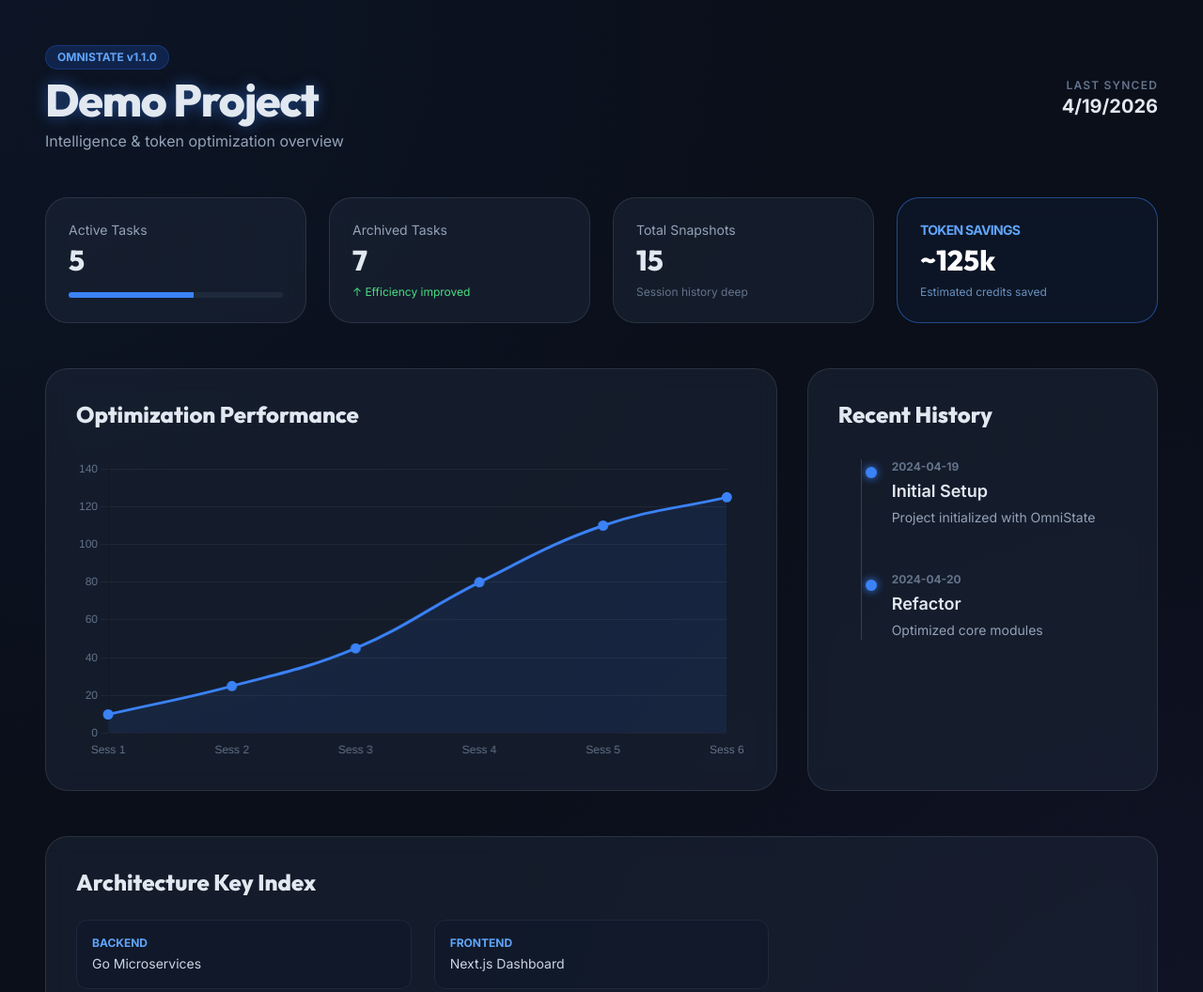
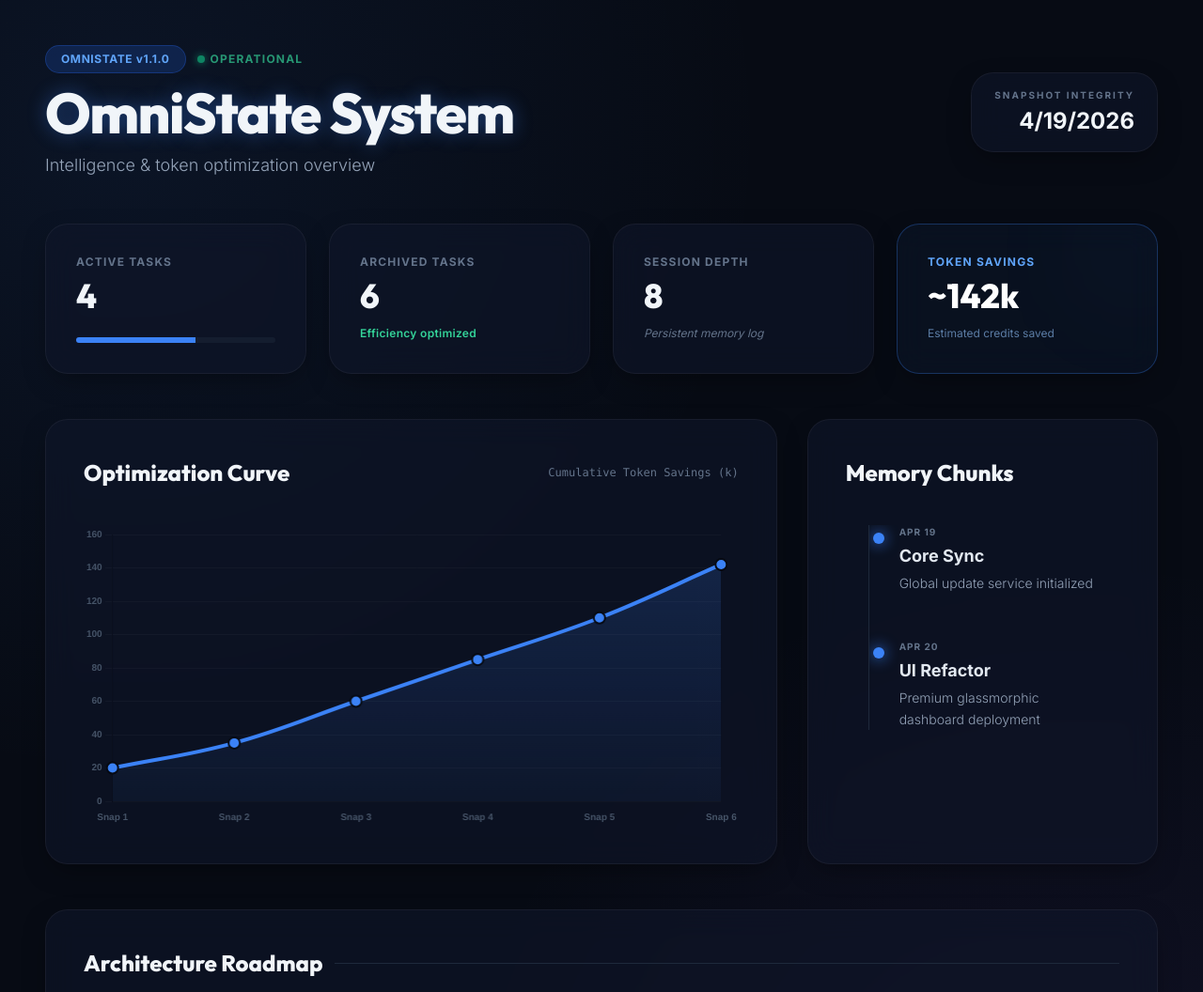
Before and after one commit to spupuz/OmniState, a plain HTML site: page templates/dashboard.html in a window 1280 px wide. Shown: the top 1056 px of the page at 94% size. Drawn offline with nearby package versions, Linux system fonts and the light colour scheme.

Commit message:
OmniState v1.1.0: Visual Dashboard, Renaming, Total Git Protection, and Distributable Architecture.

```diff
--- a/plugin.json
+++ b/plugin.json
@@ -21,8 +21,8 @@
       "description": "Initializes the configuration for automatic cost routing."
     },
     {
-      "name": "dashboard",
-      "path": "skills/dashboard",
+      "name": "dashboard-omnistate",
+      "path": "skills/dashboard-omnistate",
       "description": "Generates the visual dashboard for project metrics."
     }
   ]
--- a/templates/dashboard.html
+++ b/templates/dashboard.html
@@ -9,36 +9,39 @@
     <link href="https://fonts.googleapis.com/css2?family=Inter:wght@300;400;600;700&family=Outfit:wght@400;600;800&display=swap" rel="stylesheet">
     <style>
         :root {
-            --bg-dark: #0a0f1a;
-            --card-bg: rgba(30, 41, 59, 0.5);
+            --bg-dark: #070b14;
+            --card-bg: rgba(15, 23, 42, 0.6);
             --accent: #3b82f6;
-            --accent-glow: rgba(59, 130, 246, 0.5);
+            --accent-glow: rgba(59, 130, 246, 0.4);
+            --success: #10b981;
         }
         body {
             background-color: var(--bg-dark);
-            color: #e2e8f0;
+            color: #f1f5f9;
             font-family: 'Inter', sans-serif;
             background-image:
-                radial-gradient(circle at 0% 0%, rgba(59, 130, 246, 0.05) 0%, transparent 50%),
-                radial-gradient(circle at 100% 100%, rgba(139, 92, 246, 0.05) 0%, transparent 50%);
+                radial-gradient(circle at 10% 10%, rgba(59, 130, 246, 0.08) 0%, transparent 40%),
+                radial-gradient(circle at 90% 90%, rgba(139, 92, 246, 0.08) 0%, transparent 40%);
             min-height: 100vh;
         }
         h1, h2, h3 { font-family: 'Outfit', sans-serif; }
         .glass {
             background: var(--card-bg);
-            backdrop-filter: blur(12px);
-            border: 1px solid rgba(255, 255, 255, 0.1);
+            backdrop-filter: blur(16px);
+            border: 1px solid rgba(255, 255, 255, 0.05);
             border-radius: 1.5rem;
+            box-shadow: 0 10px 30px -10px rgba(0,0,0,0.5);
         }
         .stat-card {
-            transition: transform 0.3s ease, border-color 0.3s ease;
+            transition: all 0.4s cubic-bezier(0.4, 0, 0.2, 1);
         }
         .stat-card:hover {
-            transform: translateY(-5px);
+            transform: translateY(-8px);
             border-color: var(--accent);
+            box-shadow: 0 0 20px var(--accent-glow);
         }
         .glow-text {
-            text-shadow: 0 0 15px var(--accent-glow);
+            text-shadow: 0 0 20px var(--accent-glow);
         }
         .timeline-item::before {
             content: '';
@@ -49,86 +52,102 @@
             height: 0.75rem;
             border-radius: 50%;
             background: var(--accent);
-            box-shadow: 0 0 10px var(--accent);
+            box-shadow: 0 0 15px var(--accent);
         }
+        @keyframes pulse-subtle {
+            0%, 100% { opacity: 1; }
+            50% { opacity: 0.6; }
+        }
+        .pulse { animation: pulse-subtle 3s infinite ease-in-out; }
         ::-webkit-scrollbar { width: 8px; }
         ::-webkit-scrollbar-track { background: var(--bg-dark); }
         ::-webkit-scrollbar-thumb { background: #1e293b; border-radius: 10px; }
-        ::-webkit-scrollbar-thumb:hover { background: #334155; }
+        ::-webkit-scrollbar-thumb:hover { background: #3b82f6; }
     </style>
 </head>
 <body class="p-6 md:p-12">
     <div class="max-w-7xl mx-auto">
         <!-- Header -->
-        <header class="flex flex-col md:flex-row justify-between items-start md:items-center mb-12 gap-4">
+        <header class="flex flex-col md:flex-row justify-between items-start md:items-center mb-12 gap-6">
             <div>
-                <div class="flex items-center gap-3 mb-2">
-                    <span class="px-3 py-1 bg-blue-600/20 text-blue-400 text-xs font-bold rounded-full border border-blue-600/30">OMNISTATE v1.1.0</span>
+                <div class="flex items-center gap-3 mb-3">
+                    <span class="px-4 py-1.5 bg-blue-600/20 text-blue-400 text-xs font-bold rounded-full border border-blue-600/30 tracking-wider">OMNISTATE v1.1.0</span>
+                    <span class="flex items-center gap-1.5 text-xs text-emerald-400 font-bold uppercase tracking-widest pulse">
+                        <span class="w-2 h-2 rounded-full bg-emerald-500 shadow-[0_0_8px_#10b981]"></span>
+                        Operational
+                    </span>
                 </div>
-                <h1 class="text-4xl md:text-5xl font-extrabold tracking-tight glow-text" id="project-name">Project Dashboard</h1>
-                <p class="text-slate-400 mt-2" id="project-description">Intelligence & token optimization overview</p>
+                <h1 class="text-4xl md:text-6xl font-extrabold tracking-tight glow-text" id="project-name">Project Dashboard</h1>
+                <p class="text-slate-400 mt-3 text-lg font-light" id="project-description">Intelligence & token optimization overview</p>
             </div>
-            <div class="text-right">
-                <p class="text-xs font-semibold text-slate-500 uppercase tracking-widest">Last Synced</p>
-                <p class="text-xl font-bold text-slate-200" id="last-updated">--/--/----</p>
+            <div class="text-left md:text-right glass px-6 py-4">
+                <p class="text-[10px] font-bold text-slate-500 uppercase tracking-[0.2em] mb-1">Snapshot Integrity</p>
+                <p class="text-2xl font-black text-slate-100" id="last-updated">--/--/----</p>
             </div>
         </header>
 
         <!-- Stats Grid -->
         <div class="grid grid-cols-1 md:grid-cols-2 lg:grid-cols-4 gap-6 mb-12">
-            <div class="glass p-6 stat-card">
-                <p class="text-slate-400 text-sm font-medium mb-1">Active Tasks</p>
-                <h3 class="text-3xl font-bold" id="active-tasks">0</h3>
-                <div class="mt-4 w-full bg-slate-800 rounded-full h-1.5 overflow-hidden">
+            <div class="glass p-8 stat-card group">
+                <p class="text-slate-500 text-xs font-bold uppercase tracking-widest mb-2 group-hover:text-blue-400 transition-colors">Active Tasks</p>
+                <h3 class="text-4xl font-black" id="active-tasks">0</h3>
+                <div class="mt-6 w-full bg-slate-800/50 rounded-full h-1.5 overflow-hidden">
                     <div id="task-progress" class="bg-blue-500 h-full w-0 transition-all duration-1000"></div>
                 </div>
             </div>
-            <div class="glass p-6 stat-card">
-                <p class="text-slate-400 text-sm font-medium mb-1">Archived Tasks</p>
-                <h3 class="text-3xl font-bold" id="archived-tasks">0</h3>
-                <p class="text-xs text-green-400 mt-2">↑ Efficiency improved</p>
+            <div class="glass p-8 stat-card group">
+                <p class="text-slate-500 text-xs font-bold uppercase tracking-widest mb-2 group-hover:text-emerald-400 transition-colors">Archived Tasks</p>
+                <h3 class="text-4xl font-black" id="archived-tasks">0</h3>
+                <p class="text-xs text-emerald-400 mt-3 font-semibold tracking-tight tracking-wide">Efficiency optimized</p>
             </div>
-            <div class="glass p-6 stat-card">
-                <p class="text-slate-400 text-sm font-medium mb-1">Total Snapshots</p>
-                <h3 class="text-3xl font-bold" id="total-snapshots">0</h3>
-                <p class="text-xs text-slate-500 mt-2">Session history deep</p>
+            <div class="glass p-8 stat-card group">
+                <p class="text-slate-500 text-xs font-bold uppercase tracking-widest mb-2 group-hover:text-purple-400 transition-colors">Session Depth</p>
+                <h3 class="text-4xl font-black" id="total-snapshots">0</h3>
+                <p class="text-xs text-slate-500 mt-3 italic">Persistent memory log</p>
             </div>
-            <div class="glass p-6 border-blue-500/50 bg-blue-500/5 stat-card">
-                <p class="text-blue-400 text-sm font-bold mb-1 uppercase tracking-tighter">Token Savings</p>
-                <h3 class="text-3xl font-black text-white" id="token-savings">~0k</h3>
-                <p class="text-xs text-blue-300/70 mt-2">Estimated credits saved</p>
+            <div class="glass p-8 border-blue-500/30 bg-blue-500/5 stat-card group overflow-hidden relative">
+                <div class="absolute -right-4 -top-4 w-20 h-20 bg-blue-500/10 rounded-full blur-3xl group-hover:bg-blue-500/20 transition-all"></div>
+                <p class="text-blue-400 text-xs font-black uppercase tracking-widest mb-2">Token Savings</p>
+                <h3 class="text-4xl font-black text-white" id="token-savings">~0k</h3>
+                <p class="text-xs text-blue-300/60 mt-3 font-medium">Estimated credits saved</p>
             </div>
         </div>
 
         <!-- Main Content -->
         <div class="grid grid-cols-1 lg:grid-cols-3 gap-8">
-            <!-- Left: Savings Chart -->
-            <div class="lg:col-span-2 glass p-8">
-                <h2 class="text-2xl font-bold mb-8">Optimization Performance</h2>
+            <!-- Left: Performance -->
+            <div class="lg:col-span-2 glass p-10">
+                <div class="flex justify-between items-center mb-10">
+                    <h2 class="text-2xl font-bold">Optimization Curve</h2>
+                    <span class="text-xs text-slate-500 font-mono">Cumulative Token Savings (k)</span>
+                </div>
                 <div class="h-80 w-full">
                     <canvas id="savingsChart"></canvas>
                 </div>
             </div>
 
             <!-- Right: Timeline -->
-            <div class="glass p-8 overflow-hidden flex flex-col">
-                <h2 class="text-2xl font-bold mb-8">Recent History</h2>
-                <div class="relative ml-6 border-l border-slate-700 pl-8 space-y-12 overflow-y-auto max-h-[400px] pr-4" id="timeline-container">
+            <div class="glass p-10 flex flex-col">
+                <h2 class="text-2xl font-bold mb-10">Memory Chunks</h2>
+                <div class="relative ml-6 border-l border-slate-800 pl-8 space-y-12 overflow-y-auto max-h-[420px] pr-4 custom-scroll" id="timeline-container">
                     <!-- Timeline items will be injected here -->
                 </div>
             </div>
         </div>
 
-        <!-- Architecture Index -->
-        <div class="mt-12 glass p-8">
-            <h2 class="text-2xl font-bold mb-6">Architecture Key Index</h2>
+        <!-- Tech Stack / Architecture -->
+        <div class="mt-12 glass p-10">
+            <h2 class="text-2xl font-bold mb-8 flex items-center gap-3">
+                Architecture Roadmap
+                <span class="h-px flex-1 bg-slate-800"></span>
+            </h2>
             <div class="grid grid-cols-1 md:grid-cols-3 gap-6" id="architecture-grid">
                 <!-- Modules will be injected here -->
             </div>
         </div>
 
-        <footer class="mt-16 text-center text-slate-600 text-sm italic">
-            Engineered by Antigravity OS | Keep your context window lean.
+        <footer class="mt-20 py-8 text-center">
+            <p class="text-slate-600 text-[10px] uppercase tracking-[0.4em] font-bold">Engineered by Antigravity OS | Zero-Context Overhead Vision</p>
         </footer>
     </div>
 
@@ -138,40 +157,37 @@
     </script>
 
     <script>
-        // Initialization and Data Binding
         document.addEventListener('DOMContentLoaded', () => {
             let data = {};
             try {
                 const dataRaw = document.getElementById('omnistate-data').textContent.trim();
-                if (dataRaw === '{{DA' + 'TA}}' || !dataRaw) {
-                    // Placeholder fallback for demo
+                if (dataRaw.includes('{{DA' + 'TA}}') || !dataRaw) {
                     data = {
-                        projectName: "Demo Project",
+                        projectName: "OmniState System",
                         version: "1.1.0",
-                        activeTasks: 5,
-                        totalTasks: 12,
-                        archivedTasks: 7,
-                        snapshots: 15,
-                        tokenSavings: "125k",
+                        activeTasks: 4,
+                        totalTasks: 10,
+                        archivedTasks: 6,
+                        snapshots: 8,
+                        tokenSavings: "142k",
                         lastUpdate: new Date().toLocaleDateString(),
                         timeline: [
-                            { date: "2024-04-19", label: "Initial Setup", text: "Project initialized with OmniState" },
-                            { date: "2024-04-20", label: "Refactor", text: "Optimized core modules" }
+                            { date: "APR 19", label: "Core Sync", text: "Global update service initialized" },
+                            { date: "APR 20", label: "UI Refactor", text: "Premium glassmorphic dashboard deployment" }
                         ],
                         architecture: [
-                            { role: "Backend", text: "Go Microservices" },
-                            { role: "Frontend", text: "Next.js Dashboard" }
+                            { role: "Logic", text: "Task-based persistent state" },
+                            { role: "UI", text: "Real-time visual monitoring" },
+                            { role: "Sync", text: "Cross-project workflow alignment" }
                         ],
-                        chartData: [10, 25, 45, 80, 110, 125]
+                        chartData: [20, 35, 60, 85, 110, 142]
                     };
                 } else {
                     data = JSON.parse(dataRaw);
                 }
-            } catch (e) {
-                console.error("Failed to parse OmniState data", e);
-            }
+            } catch (e) { console.error("Data parse error", e); }
 
-            // Update UI
+            // UI Binding
             document.getElementById('project-name').textContent = data.projectName || "Unknown Project";
             document.getElementById('active-tasks').textContent = data.activeTasks || 0;
             document.getElementById('archived-tasks').textContent = data.archivedTasks || 0;
@@ -179,51 +195,54 @@
             document.getElementById('token-savings').textContent = "~" + (data.tokenSavings || "0k");
             document.getElementById('last-updated').textContent = data.lastUpdate || "N/A";
 
-            // Task Progress
             const progress = data.totalTasks > 0 ? (data.archivedTasks / data.totalTasks) * 100 : 0;
             document.getElementById('task-progress').style.width = progress + "%";
 
-            // Inject Timeline
             const timelineContainer = document.getElementById('timeline-container');
             (data.timeline || []).forEach(item => {
                 const div = document.createElement('div');
-                div.className = 'timeline-item relative';
+                div.className = 'timeline-item relative group cursor-default';
                 div.innerHTML = `
-                    <p class="text-xs font-bold text-slate-500 uppercase">${item.date}</p>
-                    <h4 class="text-lg font-semibold text-slate-200 mt-1">${item.label}</h4>
-                    <p class="text-sm text-slate-400 mt-1">${item.text}</p>
+                    <p class="text-[10px] font-black text-slate-500 uppercase tracking-widest group-hover:text-blue-400 transition-colors">${item.date}</p>
+                    <h4 class="text-lg font-bold text-slate-200 mt-1">${item.label}</h4>
+                    <p class="text-sm text-slate-400 mt-1 font-light leading-relaxed">${item.text}</p>
                 `;
                 timelineContainer.appendChild(div);
             });
 
-            // Inject Architecture
             const archGrid = document.getElementById('architecture-grid');
             (data.architecture || []).forEach(item => {
                 const div = document.createElement('div');
-                div.className = 'p-4 rounded-xl bg-slate-900/50 border border-slate-800';
+                div.className = 'p-6 rounded-2xl bg-slate-900/40 border border-slate-800/50 hover:border-blue-500/30 transition-all';
                 div.innerHTML = `
-                    <p class="text-blue-400 font-bold text-xs uppercase mb-1">${item.role}</p>
-                    <p class="text-slate-300 font-medium text-sm">${item.text}</p>
+                    <p class="text-blue-400 font-black text-[10px] uppercase tracking-widest mb-2">${item.role}</p>
+                    <p class="text-slate-300 font-semibold text-base">${item.text}</p>
                 `;
                 archGrid.appendChild(div);
             });
 
-            // Chart
+            // Chart setup
             const ctx = document.getElementById('savingsChart').getContext('2d');
+            const gradient = ctx.createLinearGradient(0, 0, 0, 400);
+            gradient.addColorStop(0, 'rgba(59, 130, 246, 0.2)');
+            gradient.addColorStop(1, 'rgba(59, 130, 246, 0)');
+
             new Chart(ctx, {
                 type: 'line',
                 data: {
-                    labels: (data.chartData || []).map((_, i) => 'Sess ' + (i+1)),
+                    labels: (data.chartData || []).map((_, i) => 'Snap ' + (i+1)),
                     datasets: [{
-                        label: 'Estimated Token Savings (k)',
                         data: data.chartData || [],
                         borderColor: '#3b82f6',
-                        backgroundColor: 'rgba(59, 130, 246, 0.1)',
-                        borderWidth: 3,
+                        backgroundColor: gradient,
+                        borderWidth: 4,
                         fill: true,
                         tension: 0.4,
                         pointBackgroundColor: '#3b82f6',
-                        pointRadius: 4
+                        pointBorderColor: '#070b14',
+                        pointBorderWidth: 2,
+                        pointRadius: 6,
+                        pointHoverRadius: 8
                     }]
                 },
                 options: {
@@ -233,12 +252,12 @@
                     scales: {
                         y: {
                             beginAtZero: true,
-                            grid: { color: 'rgba(255,255,255,0.05)' },
-                            ticks: { color: '#64748b' }
+                            grid: { color: 'rgba(255,255,255,0.03)' },
+                            ticks: { color: '#475569', font: { size: 10, weight: 'bold' } }
                         },
                         x: {
                             grid: { display: false },
-                            ticks: { color: '#64748b' }
+                            ticks: { color: '#475569', font: { size: 10, weight: 'bold' } }
                         }
                     }
                 }
```
Also changed, not shown: dist/workflows/dashboard-omnistate.md (added, +4 -0 lines), skills/cost-setup/SKILL.md (+16 -5 lines), skills/dashboard-omnistate/SKILL.md (renamed from skills/dashboard/SKILL.md, +9 -5 lines), skills/snapshot-session/SKILL.md (+1 -1 lines), README.md, dist/workflows/cost-setup.md (renamed from .agent/workflows/cost-setup.md), dist/workflows/snapshot-session.md (renamed from .agent/workflows/snapshot-session.md), dist/workflows/start-session.md (renamed from .agent/workflows/start-session.md), 2 other files.
